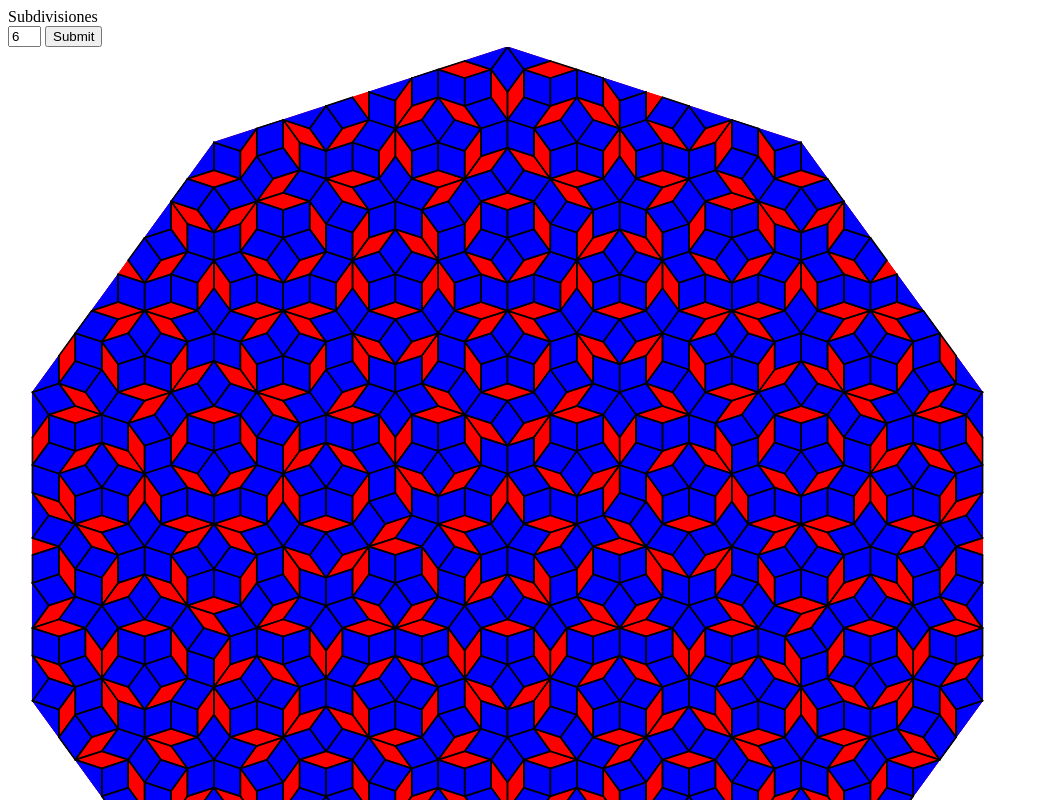
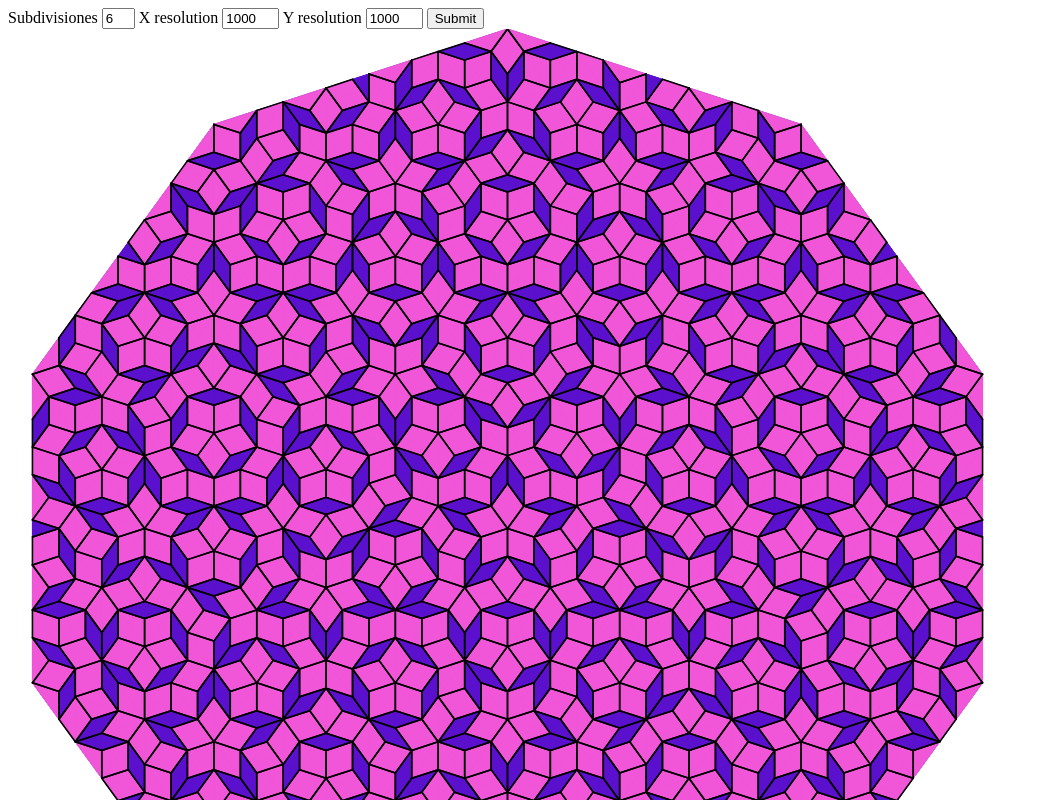
Before and after one commit to miguel-cv/penrosejs, a plain HTML site: page index.html in a window 1280 px wide. Both pictures are taken after a click on the input "Submit". Shown: the top 800 px of the page, without its empty margins (0-1039 px from the left). Drawn offline with Linux system fonts and the light colour scheme.

Commit message:
- Added random colors - Added canvas resize

```diff
--- a/index.html
+++ b/index.html
@@ -14,6 +14,10 @@ function foo(){
 		goldenRatio = (1 + math.sqrt(5)) / 2;
 		numerodetriangulos = 10;
         var subdivisions = document.getElementsByName("subdivisions")[0].value;
+        xres = document.getElementsByName("xres")[0].value;
+        yres = document.getElementsByName("yres")[0].value;
+        micanvas.width = xres;
+        micanvas.height = yres;
         if (subdivisions > 10) {
             subdivisions = 10;
         }
@@ -37,10 +41,10 @@ function foo(){
 </head>
 
 <body>
-      Subdivisiones<br>
-<input type="text" name="subdivisions" value="6" size="1" type="number" width="20">
+Subdivisiones <input type="text" name="subdivisions" value="6" size="1" type="number" width="40">
+X resolution <input type="text" name="xres" value="1000" size="4" type="number">
+Y resolution <input type="text" name="yres" value="1000" size="4" type="number">
 <input type="submit" value="Submit" onclick="return foo();"/>
-    <br>
 <canvas id="micanvas" width="1000" height="1000">
 Este texto se muestra para los navegadores no compatibles con canvas.
 Por favor, utiliza Firefox, Chrome, Safari u Opera.
--- a/penrose.js
+++ b/penrose.js
@@ -33,21 +33,23 @@ function CreateWheel() {
 		//console.log(i,'-',triangles[i]);
 	}
 }
-function translatex(x) { return ((x + 1) * (1000 - 1) / 2); } //500=canvas/2
+function translatex(x) { return ((x + 1) * (xres - 1) / 2); } //500=canvas/2
 
-function translatey(y) {return (1000 - 1) - (y + 1) * (1000 - 1) / 2; }
+function translatey(y) {return (yres - 1) - (y + 1) * (yres - 1) / 2; }
 
 function PaintTriangles(arrayoftriangles) {
 	console.log('En painttriangles');
+    var color1 = '#'+Math.floor(Math.random()*8388607).toString(16);
+    var color2 = '#'+Math.floor((Math.random()*8388607)+8388607).toString(16);
     //ctx.lineWidth = 0.25;
     var i = 0;
 	for	(i = 0; i !== arrayoftriangles.length; i++) {
         if (arrayoftriangles[i][0] === 0) {
-			ctx.fillStyle = "#FF0000";
-            ctx.strokeStyle = "#FF0000";
+			ctx.fillStyle = color1; //"#FF0000";
+            ctx.strokeStyle = color1; //"#FF0000";
 		} else {
-			ctx.fillStyle = "#0000FF";
-            ctx.strokeStyle = "#0000FF";
+			ctx.fillStyle = color2; //"#0000FF";
+            ctx.strokeStyle = color2; //"#0000FF";
 		}
 		//ctx.lineWidth = "0.25";
 		ctx.beginPath();
```
